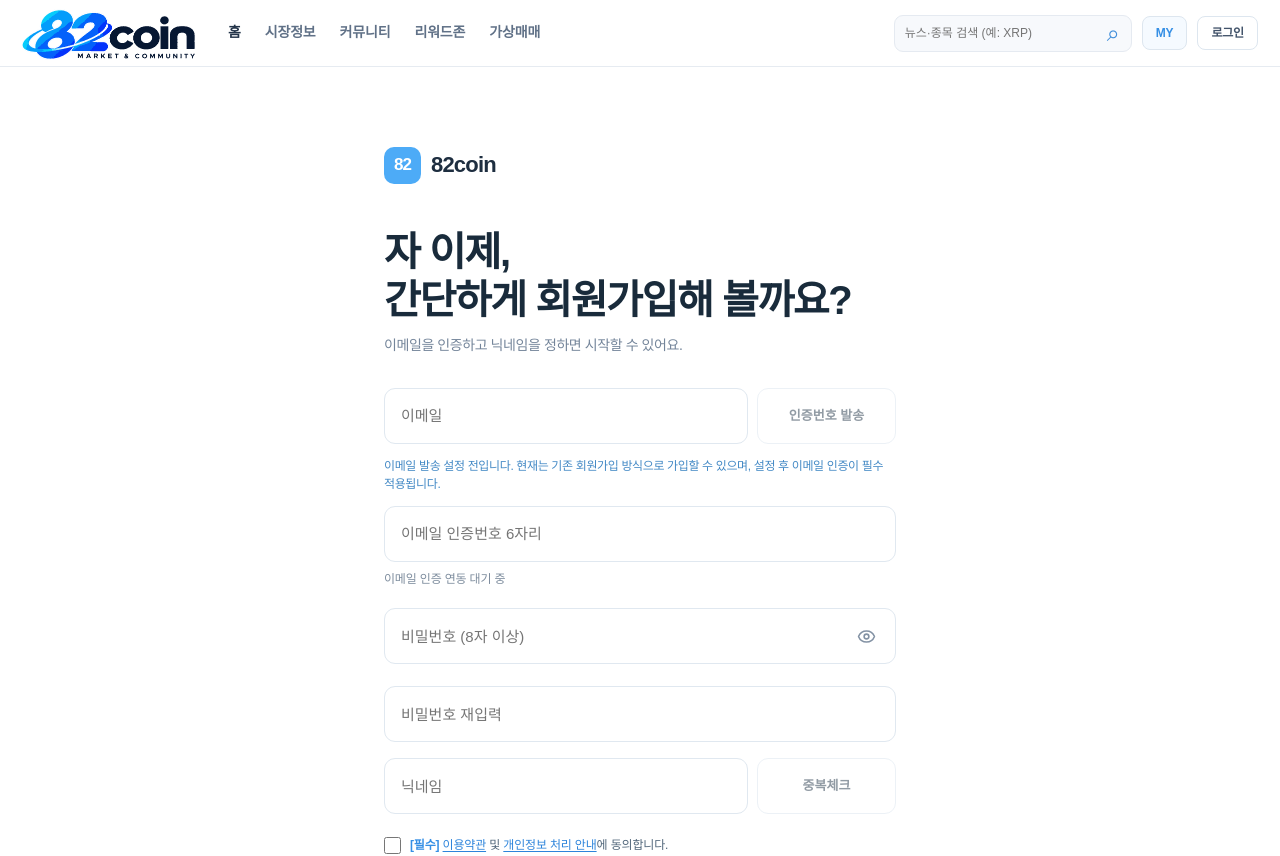
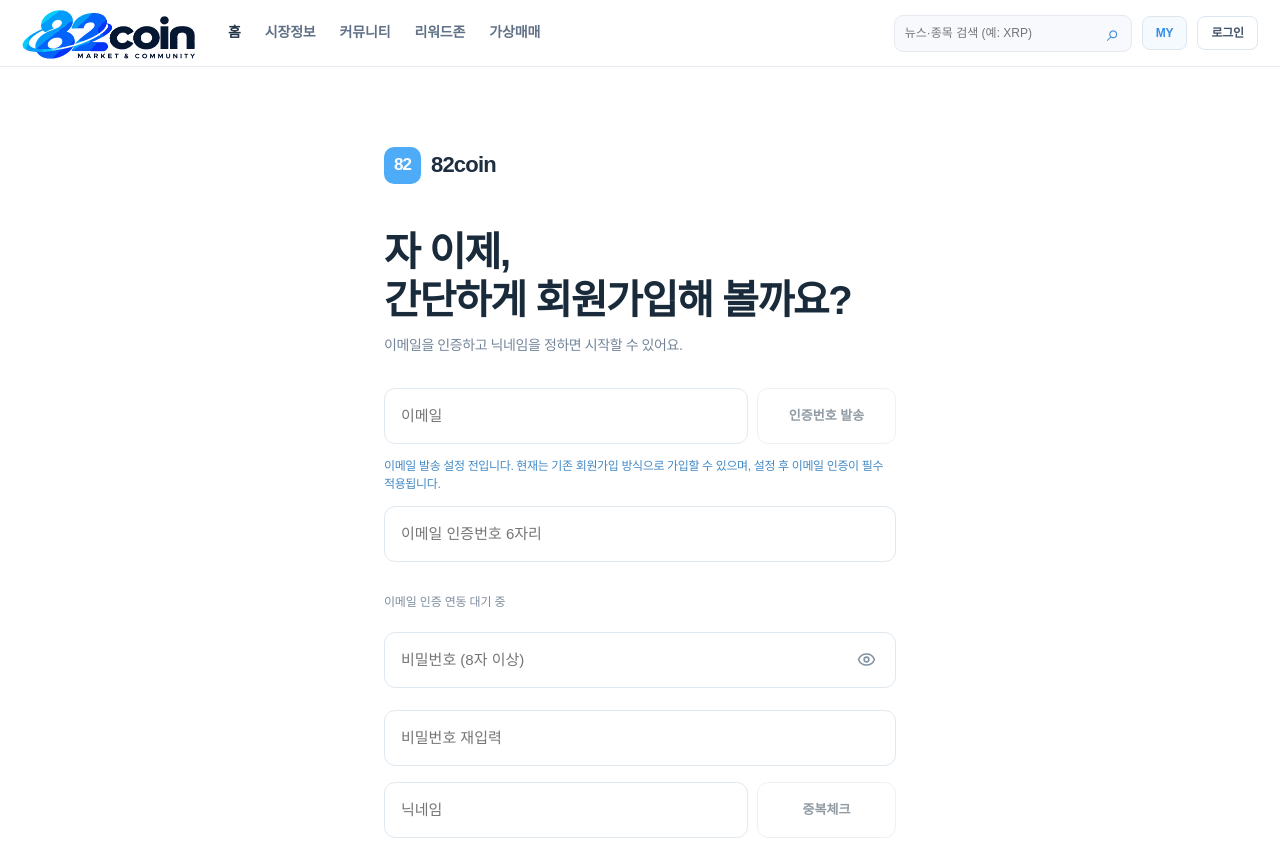
Before and after one commit to orbit-box/82coin, a Next.js app: page /signup in a window 1280 px wide. Shown: the top 856 px of the page. Built offline with nearby package versions, Linux system fonts and the light colour scheme; no server answers; a web font is replaced by a local one.

Commit message:
fix(auth): trust Railway public origin and separate verification hint layout

```diff
--- a/app/globals.css
+++ b/app/globals.css
@@ -817,3 +817,8 @@
 
 /* Administrative rewards */
 .adminRewards{padding:15px 0 45px}.adminRewardColumns{display:grid;grid-template-columns:1fr 1fr;gap:18px;margin-bottom:20px}.adminRewards .panel{min-width:0;margin-bottom:19px;padding:22px}.adminRewards h2{font-size:19px;margin:0 0 13px}.adminRewardForm{display:grid;gap:12px;margin-top:19px}.adminRewardForm label{font-size:13px;font-weight:700;display:grid;gap:7px}.adminRewardForm input,.adminRewardForm select,.adminRewardForm textarea{border:1px solid #dbe7f1;border-radius:7px;padding:12px;font:inherit;max-width:100%;min-width:0;background:white}.adminRewardForm .button{justify-self:start}.adminRewardScroll{width:100%;overflow-x:auto}.adminRewardScroll table{border-collapse:collapse;width:100%;font-size:12px;text-align:left}.adminRewardScroll th,.adminRewardScroll td{padding:11px 9px;border-bottom:1px solid #e5ebf3;white-space:nowrap}.adminRewardScroll th{background:#f6faff;color:#627b92}.adminRewardRef{display:block;font-size:10px;color:#8e9eac;margin-top:4px}.adminRewardScroll td:last-child{white-space:normal}@media(max-width:850px){.adminRewardColumns{grid-template-columns:1fr}}@media(max-width:500px){.adminRewards .panel{padding:14px}}
+
+/* Verification helper text must sit below the full-width verify button. */
+.authForm>.authCodeCheck{display:block;width:100%;position:relative;min-height:46px;flex-shrink:0;margin:0 0 0}
+.authForm>.authHint{display:block;position:static;margin:9px 0 20px;line-height:1.6;min-height:18px;color:#7d8c9d}
+.authForm>.authCodeCheck+.authHint{margin-top:10px}
```
